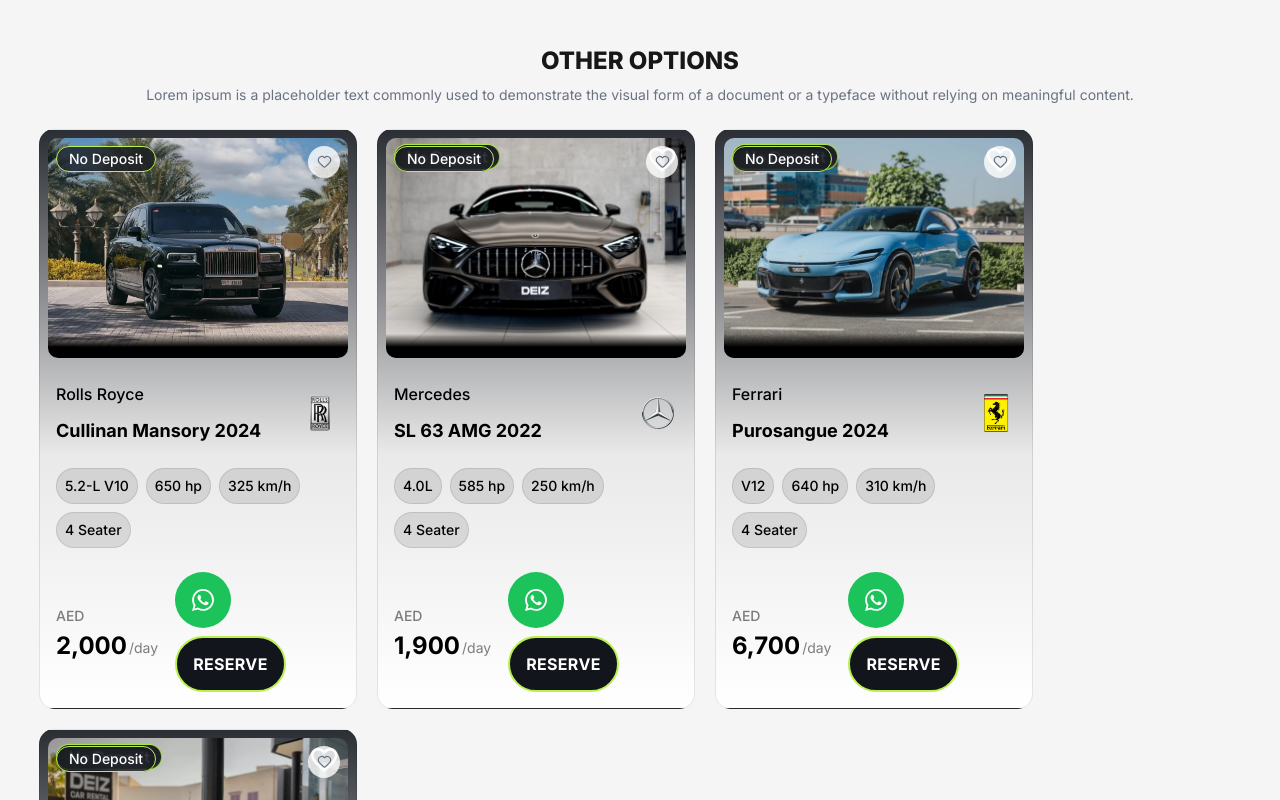
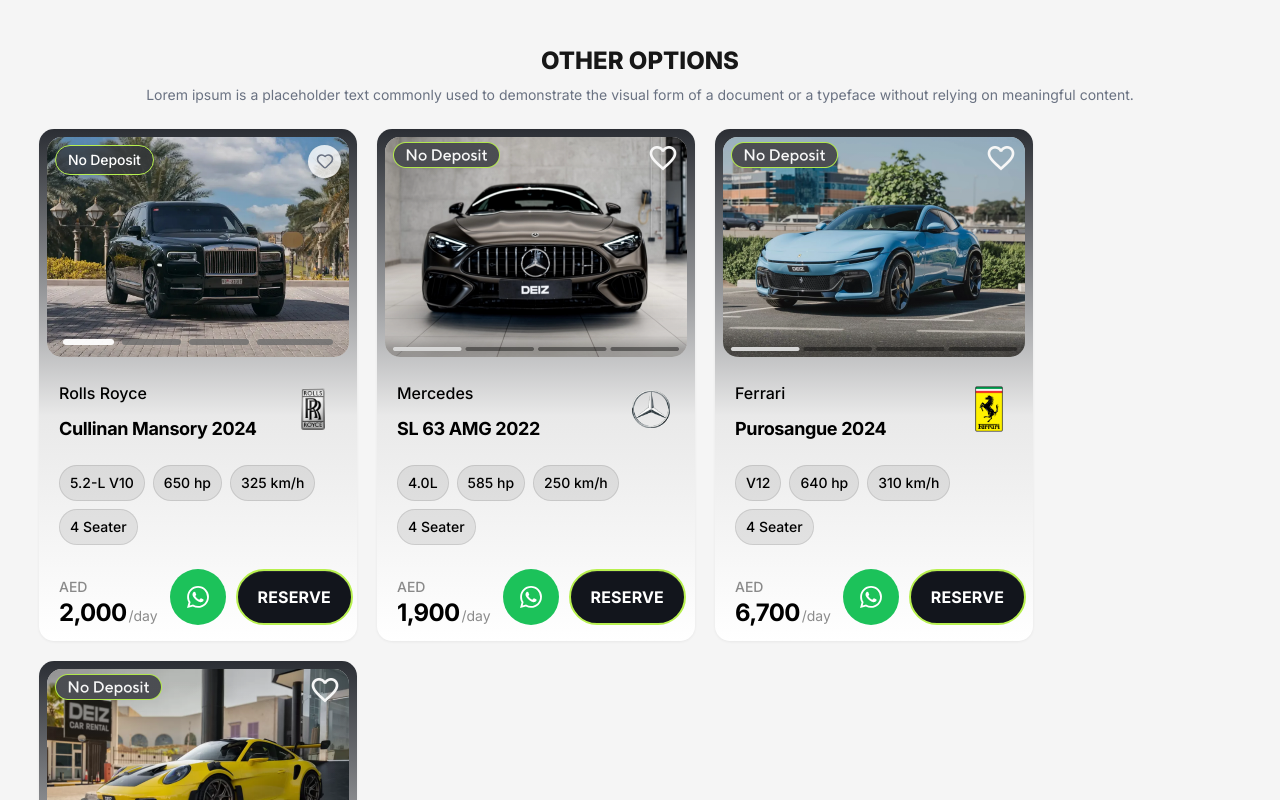
Before and after one commit to tarak6984/hey-renter, a Next.js app: page /cars/ferrari-812-gts-2023 in a window 1280 px wide. Shown: the part 2380-3180 px from the top of the page. Built offline with nearby package versions, Linux system fonts and the light colour scheme; a web font is replaced by a local one.

Commit message:
feat: polish listings and booking interactions

```diff
--- a/app/components/listings/CarCard.tsx
+++ b/app/components/listings/CarCard.tsx
@@ -10,11 +10,19 @@ interface CarCardProps {
   car: Car;
 }
 
+const BAKED_LISTING_UI_IMAGES = new Set([
+  '/assets/cars/mercedes-sl63-amg.png',
+  '/assets/cars/ferrari-purosangue.png',
+  '/assets/cars/porsche-gt3-rs.png',
+]);
+
 /**
  * Car listing card from the Figma "Browser & Mobile/Car Cards" component.
  */
 export default function CarCard({ car }: CarCardProps) {
   const [wishlisted, setWishlisted] = useState(false);
+  const primaryImage = car.images[0];
+  const imageHasBakedUi = BAKED_LISTING_UI_IMAGES.has(primaryImage);
 
   const specs = [
     car.specs.engine,
@@ -29,57 +37,87 @@ export default function CarCard({ car }: CarCardProps) {
       style={{
         minHeight: 439,
         borderRadius: 15,
-        border: '1px solid rgba(0,0,0,0.1)',
         background: 'linear-gradient(0deg, #ffffff 0%, #e9e9e9 44%, #2b2e34 100%)',
         padding: '8px 8px 16px',
         gap: 24,
+        boxShadow: '0 1px 3px rgba(0,0,0,0.06)',
       }}
     >
-      <div className="relative h-[220px] flex-shrink-0 overflow-hidden rounded-[10px]">
+      <div className="relative h-[220px] flex-shrink-0 overflow-hidden rounded-[15px] bg-[#D8D8D8]">
         <Image
-          src={car.images[0]}
+          src={primaryImage}
           alt={`${car.brand} ${car.model}`}
           fill
-          className="object-cover"
+          className="object-cover object-center"
           sizes="(max-width: 420px) 100vw, 318px"
           quality={85}
         />
         <div
           className="absolute inset-0"
-          style={{ background: 'linear-gradient(180deg, rgba(0,0,0,0) 0%, rgba(0,0,0,0) 89%, rgba(0,0,0,1) 95%)' }}
+          style={{
+            background:
+              'linear-gradient(180deg, rgba(0,0,0,0.04) 0%, rgba(0,0,0,0) 70%, rgba(0,0,0,0.18) 100%)',
+          }}
         />
 
-        {car.noDeposit ? (
+        {car.noDeposit && !imageHasBakedUi ? (
           <div
             className="absolute left-2 top-2 flex items-center"
             style={{
-              background: 'rgba(18, 21, 28, 0.7)',
+              background: 'rgba(47, 50, 56, 0.7)',
               border: '1px solid #B8F04F',
               borderRadius: 60,
-              padding: '8px 12px',
+              padding: '7px 12px',
               backdropFilter: 'blur(10px)',
-              height: 26,
+              minHeight: 26,
+              boxShadow: '0 3px 12px rgba(0,0,0,0.16)',
             }}
           >
-            <span className="text-sm font-medium leading-none text-white">No Deposit</span>
+            <span className="text-sm font-medium leading-none tracking-[-0.01em] text-white">
+              No Deposit
+            </span>
           </div>
         ) : null}
 
+        {!imageHasBakedUi ? (
+          <>
             <button
               onClick={() => setWishlisted(!wishlisted)}
               aria-label="Add to wishlist"
+              aria-pressed={wishlisted}
               className="absolute right-2 top-2 flex items-center justify-center rounded-full bg-white/80 transition-colors hover:bg-white"
-          style={{ width: 32, height: 32 }}
+              style={{
+                width: 33,
+                height: 33,
+                boxShadow: '0 2px 10px rgba(0,0,0,0.1)',
+              }}
             >
               <Heart
-            size={15}
+                size={18}
                 className={wishlisted ? 'fill-red-500 text-red-500' : 'text-gray-500'}
               />
             </button>
+
+            <div className="absolute inset-x-4 bottom-3 flex items-center gap-2">
+              {[72, 84, 84, 108].map((width, index) => (
+                <span
+                  key={width}
+                  className="h-[6px] rounded-full"
+                  style={{
+                    width,
+                    background: index === 0 ? 'rgba(255,255,255,0.95)' : 'rgba(109,109,109,0.8)',
+                  }}
+                />
+              ))}
+            </div>
+          </>
+        ) : null}
       </div>
 
-      <div className="flex items-center justify-between px-2">
-        <div className="flex flex-col" style={{ gap: 12 }}>
+      <div className="flex flex-1 flex-col justify-between px-3">
+        <div className="flex flex-col" style={{ gap: 24 }}>
+          <div className="flex items-start justify-between gap-3">
+            <div className="flex min-w-0 flex-col" style={{ gap: 12 }}>
               <span
                 className="font-medium"
                 style={{ fontSize: 16, lineHeight: '1.5em', color: '#000' }}
@@ -87,64 +125,91 @@ export default function CarCard({ car }: CarCardProps) {
                 {car.brand}
               </span>
               <span
-            className="font-bold"
-            style={{ fontSize: 18, lineHeight: '1.44em', color: '#000' }}
+                className="font-bold tracking-[-0.02em]"
+                style={{ fontSize: 18, lineHeight: '1.33em', color: '#000' }}
               >
                 {car.model}
               </span>
             </div>
-        <div className="relative h-10 w-10 flex-shrink-0">
+            <div className="relative mt-1 h-12 w-12 flex-shrink-0">
               <Image
                 src={car.brandLogo}
                 alt={car.brand}
                 fill
                 className="object-contain"
-            sizes="40px"
+                sizes="48px"
               />
             </div>
           </div>
 
-      <div className="flex flex-wrap items-center px-2" style={{ gap: 8 }}>
+          <div className="flex flex-wrap items-center" style={{ gap: 8 }}>
             {specs.map((spec) => (
               <div
                 key={spec}
                 className="flex items-center justify-center"
                 style={{
-              background: 'rgba(0,0,0,0.1)',
+                  background: 'rgba(0,0,0,0.08)',
                   border: '1px solid rgba(0,0,0,0.1)',
                   borderRadius: 60,
-              padding: '6px 8px',
+                  padding: '6px 10px',
+                  minHeight: 32,
                 }}
               >
-            <span style={{ fontSize: 14, fontWeight: 500, lineHeight: '1.57em', color: '#000' }}>
+                <span
+                  style={{
+                    fontSize: 14,
+                    fontWeight: 500,
+                    lineHeight: '1.57em',
+                    color: '#000',
+                  }}
+                >
                   {spec}
                 </span>
               </div>
             ))}
           </div>
+        </div>
 
-      <div className="flex items-center justify-between px-2" style={{ gap: 17 }}>
+        <div className="mt-6 flex items-end justify-between gap-3">
           <div className="flex flex-col" style={{ gap: 8 }}>
-          <span style={{ fontSize: 14, fontWeight: 500, color: 'rgba(0,0,0,0.5)' }}>AED</span>
+            <span
+              style={{
+                fontSize: 14,
+                fontWeight: 500,
+                lineHeight: 1,
+                color: 'rgba(0,0,0,0.45)',
+              }}
+            >
+              AED
+            </span>
             <div className="flex items-end">
-            <span style={{ fontSize: 24, fontWeight: 700, lineHeight: 1, color: '#000' }}>
+              <span
+                className="tracking-[-0.03em]"
+                style={{ fontSize: 24, fontWeight: 700, lineHeight: 0.95, color: '#000' }}
+              >
                 {car.pricePerDay.toLocaleString()}
               </span>
               <span
-              style={{ fontSize: 14, fontWeight: 400, color: 'rgba(0,0,0,0.5)', marginLeft: 2 }}
+                style={{
+                  fontSize: 14,
+                  fontWeight: 400,
+                  lineHeight: 1.2,
+                  color: 'rgba(0,0,0,0.45)',
+                  marginLeft: 2,
+                }}
               >
                 /day
               </span>
             </div>
           </div>
 
-        <div className="flex flex-wrap items-center" style={{ gap: 8 }}>
+          <div className="flex items-center" style={{ gap: 10 }}>
             <a
               href={`https://wa.me/971000000000?text=I'm interested in ${car.model}`}
               target="_blank"
               rel="noopener noreferrer"
               aria-label="WhatsApp"
-            className="flex h-14 w-14 flex-shrink-0 items-center justify-center rounded-[40px]"
+              className="flex h-14 w-14 flex-shrink-0 items-center justify-center rounded-full"
               style={{ background: '#1CC25A' }}
             >
               <svg width="22" height="22" viewBox="0 0 24 24" fill="white">
@@ -154,11 +219,12 @@ export default function CarCard({ car }: CarCardProps) {
 
             <Link
               href={`/cars/${car.slug}`}
-            className="flex h-14 items-center justify-center whitespace-nowrap rounded-[100px] border-2 border-[#B8F04F] bg-[#12151C] px-4 font-bold text-white"
+              className="flex h-14 min-w-[102px] items-center justify-center whitespace-nowrap rounded-[100px] border-2 border-[#B8F04F] bg-[#12151C] px-5 font-bold text-white"
               style={{
                 fontSize: 16,
                 fontWeight: 700,
-              letterSpacing: '0.02em',
+                letterSpacing: '0.01em',
+                boxShadow: '0 1px 0 rgba(255,255,255,0.08) inset',
               }}
             >
               RESERVE
@@ -166,5 +232,6 @@ export default function CarCard({ car }: CarCardProps) {
           </div>
         </div>
       </div>
+    </div>
   );
 }
--- /dev/null
+++ b/app/icon.tsx
@@ -0,0 +1,15 @@
+import { ImageResponse } from 'next/og';
+import { BrandShareFrame, getLogoDataUrl } from '@/app/lib/brand-media';
+
+export const runtime = 'nodejs';
+export const size = {
+  width: 64,
+  height: 64,
+};
+export const contentType = 'image/png';
+
+export default async function Icon() {
+  const logoSrc = await getLogoDataUrl();
+
+  return new ImageResponse(<BrandShareFrame logoSrc={logoSrc} showTagline={false} />, size);
+}
--- a/app/layout.tsx
+++ b/app/layout.tsx
@@ -12,6 +12,7 @@ const inter = Inter({
 });
 
 export const metadata: Metadata = {
+  metadataBase: new URL('https://hey-renter.com'),
   title: {
     default: 'Hey Renter - Rent a Luxury Car in Dubai',
     template: '%s | Hey Renter',
@@ -19,6 +20,10 @@ export const metadata: Metadata = {
   description:
     'Rent luxury, super, SUV, convertible and economy cars in Dubai. Best rates from 500+ rental companies. No deposit options available.',
   keywords: ['luxury car rental dubai', 'rent supercar dubai', 'hey renter', 'car hire dubai'],
+  icons: {
+    icon: [{ url: '/icon', type: 'image/png' }],
+    shortcut: '/icon',
+  },
   openGraph: {
     title: 'Hey Renter - Rent a Luxury Car in Dubai',
     description: 'Rent the Dream. Live the Lifestyle.',
@@ -26,11 +31,20 @@ export const metadata: Metadata = {
     siteName: 'Hey Renter',
     locale: 'en_AE',
     type: 'website',
+    images: [
+      {
+        url: '/opengraph-image',
+        width: 1200,
+        height: 630,
+        alt: 'Hey Renter logo',
+      },
+    ],
   },
   twitter: {
     card: 'summary_large_image',
     title: 'Hey Renter - Rent a Luxury Car in Dubai',
     description: 'Rent the Dream. Live the Lifestyle.',
+    images: ['/twitter-image'],
   },
   robots: {
     index: true,
--- /dev/null
+++ b/app/opengraph-image.tsx
@@ -0,0 +1,15 @@
+import { ImageResponse } from 'next/og';
+import { BrandShareFrame, getLogoDataUrl } from '@/app/lib/brand-media';
+
+export const runtime = 'nodejs';
+export const size = {
+  width: 1200,
+  height: 630,
+};
+export const contentType = 'image/png';
+
+export default async function OpenGraphImage() {
+  const logoSrc = await getLogoDataUrl();
+
+  return new ImageResponse(<BrandShareFrame logoSrc={logoSrc} />, size);
+}
--- /dev/null
+++ b/app/twitter-image.tsx
@@ -0,0 +1,15 @@
+import { ImageResponse } from 'next/og';
+import { BrandShareFrame, getLogoDataUrl } from '@/app/lib/brand-media';
+
+export const runtime = 'nodejs';
+export const size = {
+  width: 1200,
+  height: 630,
+};
+export const contentType = 'image/png';
+
+export default async function TwitterImage() {
+  const logoSrc = await getLogoDataUrl();
+
+  return new ImageResponse(<BrandShareFrame logoSrc={logoSrc} />, size);
+}
```
Also changed, not shown: app/cars/[slug]/page.tsx (+7 -1 lines), app/components/car-profile/BookingWidget.tsx (+25 -2 lines), app/components/car-profile/PickupModal.tsx (+4 -4 lines), app/lib/brand-media.tsx (added, +73 -0 lines), app/listings/page.tsx (+11 -7 lines). Lines whose indentation alone changed are shown as unchanged.
